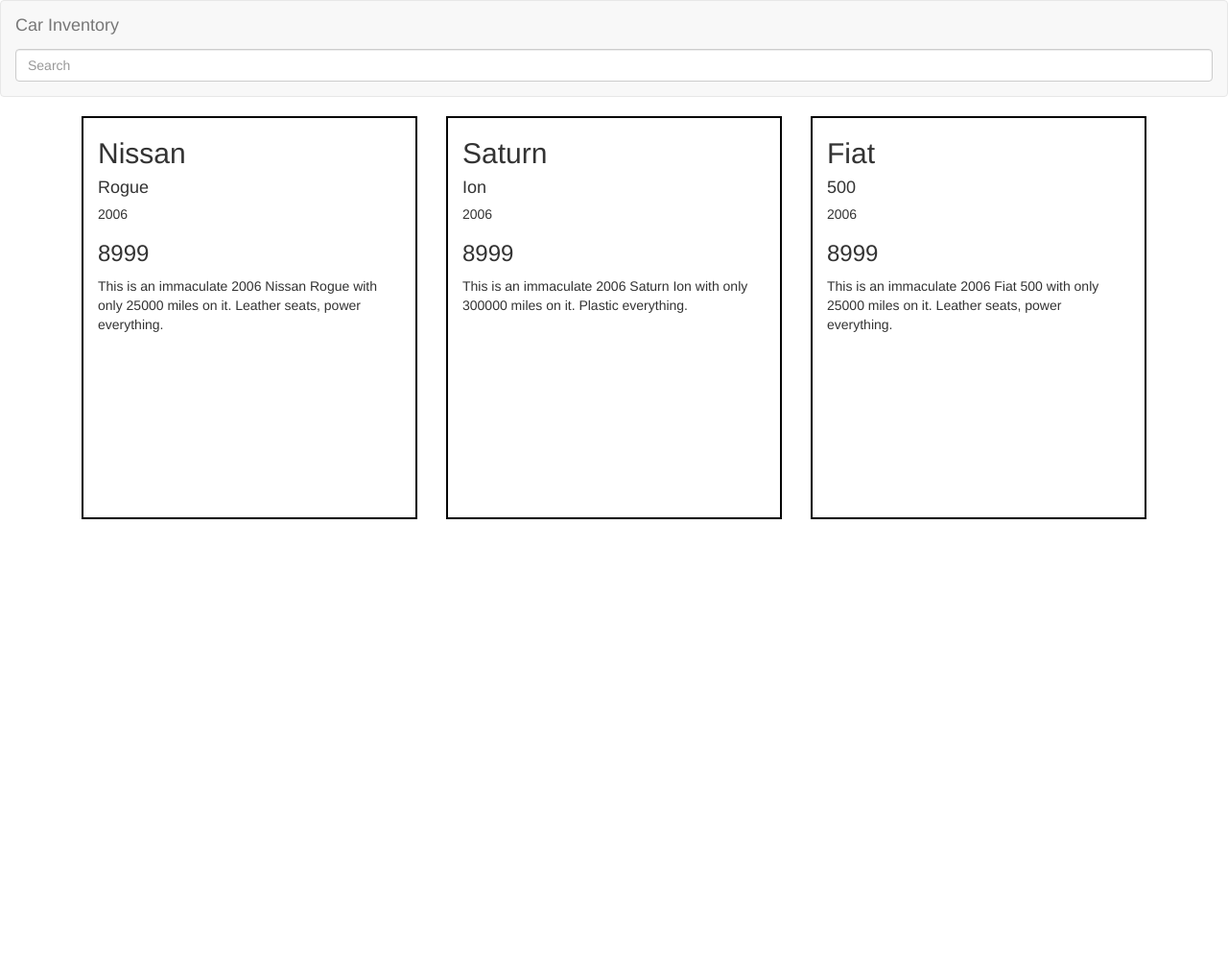
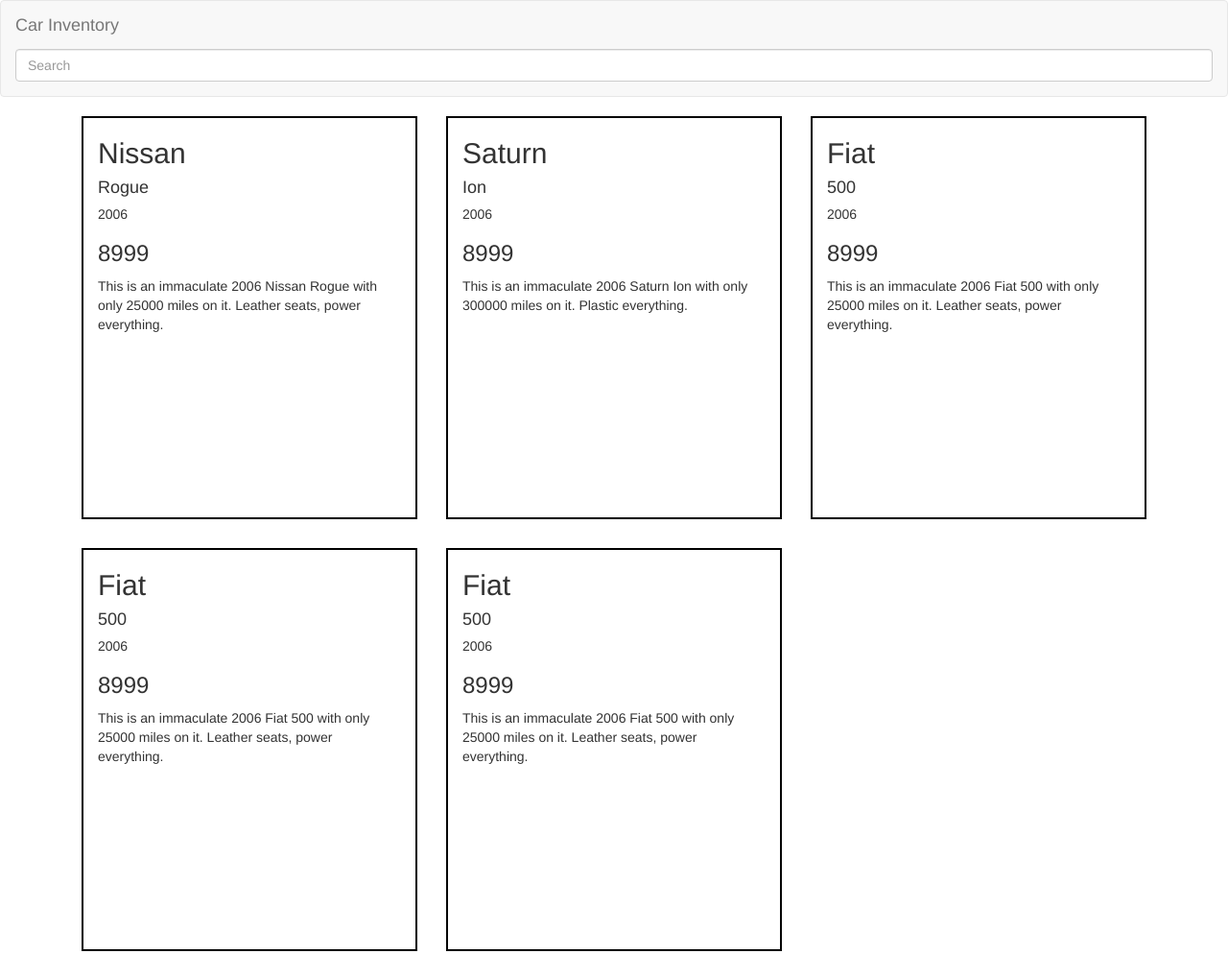
Before and after one commit to nss-day-cohort-20/ms2-milestone-challenge-megbrown, a plain HTML site: page index.html in a window 1280 px wide. Shown: the whole page at 96% size. Before the commit the page ends 800 px from the top, so only its background shows below. Drawn offline with nearby package versions, Linux system fonts and the light colour scheme.

Commit message:
formatting

```diff
--- a/css/styles.css
+++ b/css/styles.css
@@ -1,3 +1,6 @@
+.card-border {
+	margin-bottom: 30px;
+}
 .card {
 	border: 2px solid #000;
 	height: 30em;
--- a/inventory.json
+++ b/inventory.json
@@ -20,6 +20,20 @@
       "year": "2006",
       "price": "8999",
       "description": "This is an immaculate 2006 Fiat 500 with only 25000 miles on it. Leather seats, power everything."
+    },
+    {
+      "make": "Fiat",
+      "model": "500",
+      "year": "2006",
+      "price": "8999",
+      "description": "This is an immaculate 2006 Fiat 500 with only 25000 miles on it. Leather seats, power everything."
+    },
+    {
+      "make": "Fiat",
+      "model": "500",
+      "year": "2006",
+      "price": "8999",
+      "description": "This is an immaculate 2006 Fiat 500 with only 25000 miles on it. Leather seats, power everything."
     }
   ]
 }
--- a/javascripts/main.js
+++ b/javascripts/main.js
@@ -2,9 +2,9 @@ let carContainer = document.getElementById("carContainer");
 let inputField = document.getElementById("input");
 
 function makeCar(carInventoryArr) {
-	for (counter = 0; counter < 3; counter++) {
+	for (counter = 0; counter < carInventoryArr.length; counter++) {
 		carContainer.innerHTML +=
-			`<div class="col-sm-4">
+			`<div class="col-sm-4 card-border">
 				<div class="col-sm-12 card">
 				 	<h2>${carInventoryArr[counter].make}</h2>
 				 	<h4>${carInventoryArr[counter].model}</h4>
```
